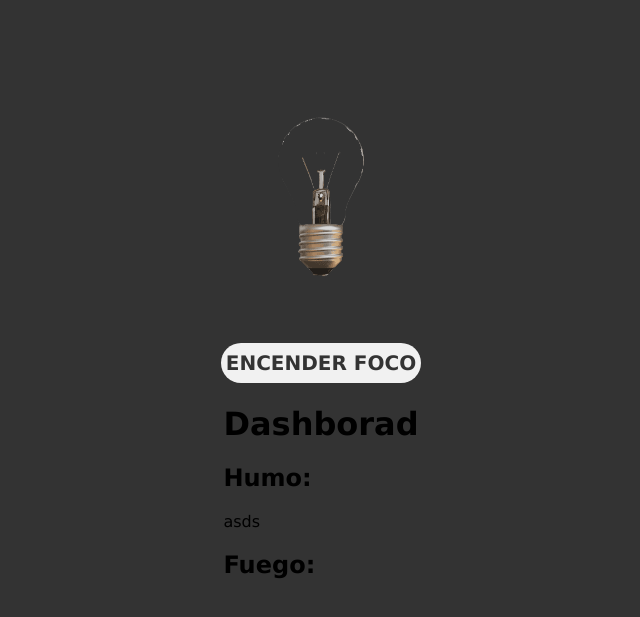
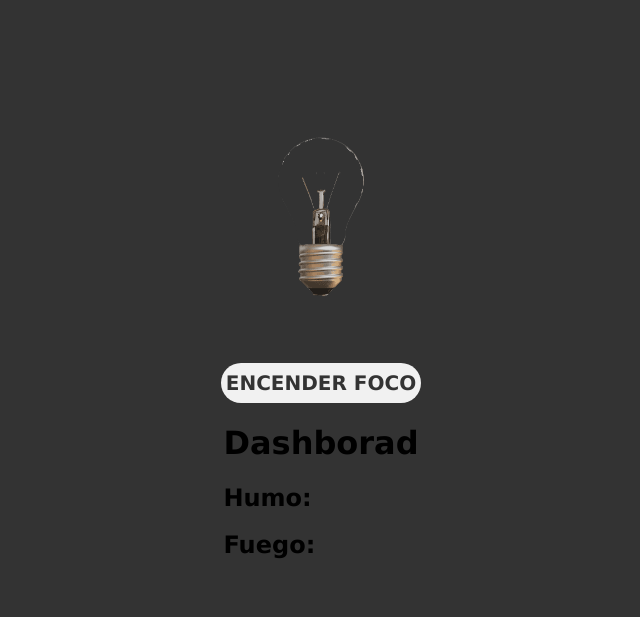
Before and after one commit to EstebanCortina/mqtt, a website: page index3.html in a window 1280 px wide. Shown: the part 99-716 px from the top of the page, without its empty margins (319-959 px from the left). Drawn offline with nearby package versions, Linux system fonts and the light colour scheme; no server answers.

Commit message:
quite el 'asd' de prueba en el html

```diff
--- a/index3.html
+++ b/index3.html
@@ -20,7 +20,7 @@
       <h1>Dashborad</h1>
       <div>
         <h2>Humo:</h2>
-        <p id="humo">asds</p>
+        <p id="humo"></p>
       </div>
       <div>
         <h2>Fuego:</h2>
```
